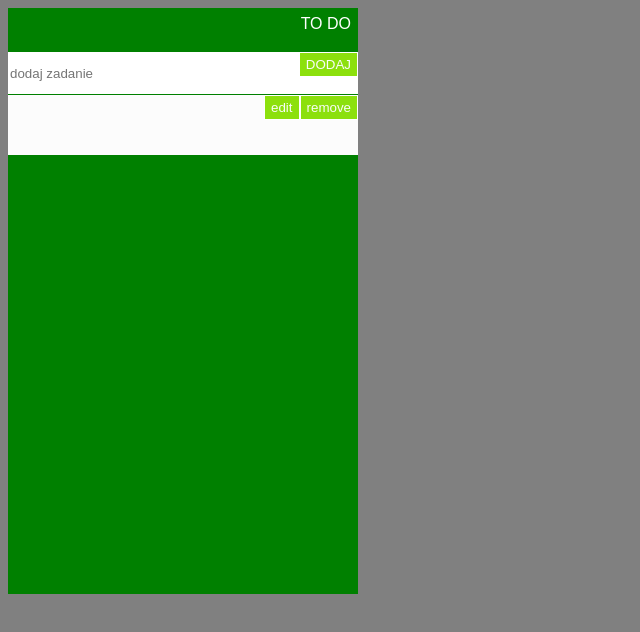
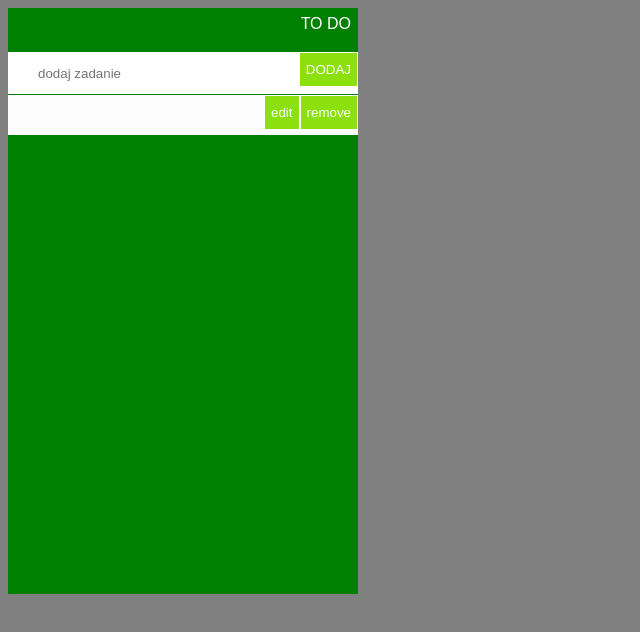
Before and after one commit to joannawalach/todo, a plain HTML site: page index.html in a window 1280 px wide. Both pictures are taken after a click on the button "DODAJ". Shown: the whole page, without its empty margins (0-640 px from the left). Drawn offline with nearby package versions, Linux system fonts and the light colour scheme.

Commit message:
styles changed

```diff
--- a/style.css
+++ b/style.css
@@ -13,13 +13,14 @@ input {
     border: 0px;
     height: 40px;
     width: 60%;
+    padding-left: 30px;
 }
 
 button {
     background-color: rgb(140, 224, 13);
     color: rgb(249, 252, 249);
     border: 0;
-    height: 25px;
+    height: 35px;
     padding-left: 5px 5px;
     text-align: right;
     float: right;
@@ -28,14 +29,15 @@ button {
 
 div {
     background-color: rgb(146, 35, 35);
-    height: 50px;
+    height: 40px;
 }
 
 p {
+    box-sizing: border-box;
     background-color: rgb(252, 252, 252);
     color: rgb(165, 162, 162);
     margin: 1px 0px 0px 0px;
-    height: 60px;
+    height: 40px;
     padding: 0px 0px 0px 20px;
 }
 
```
